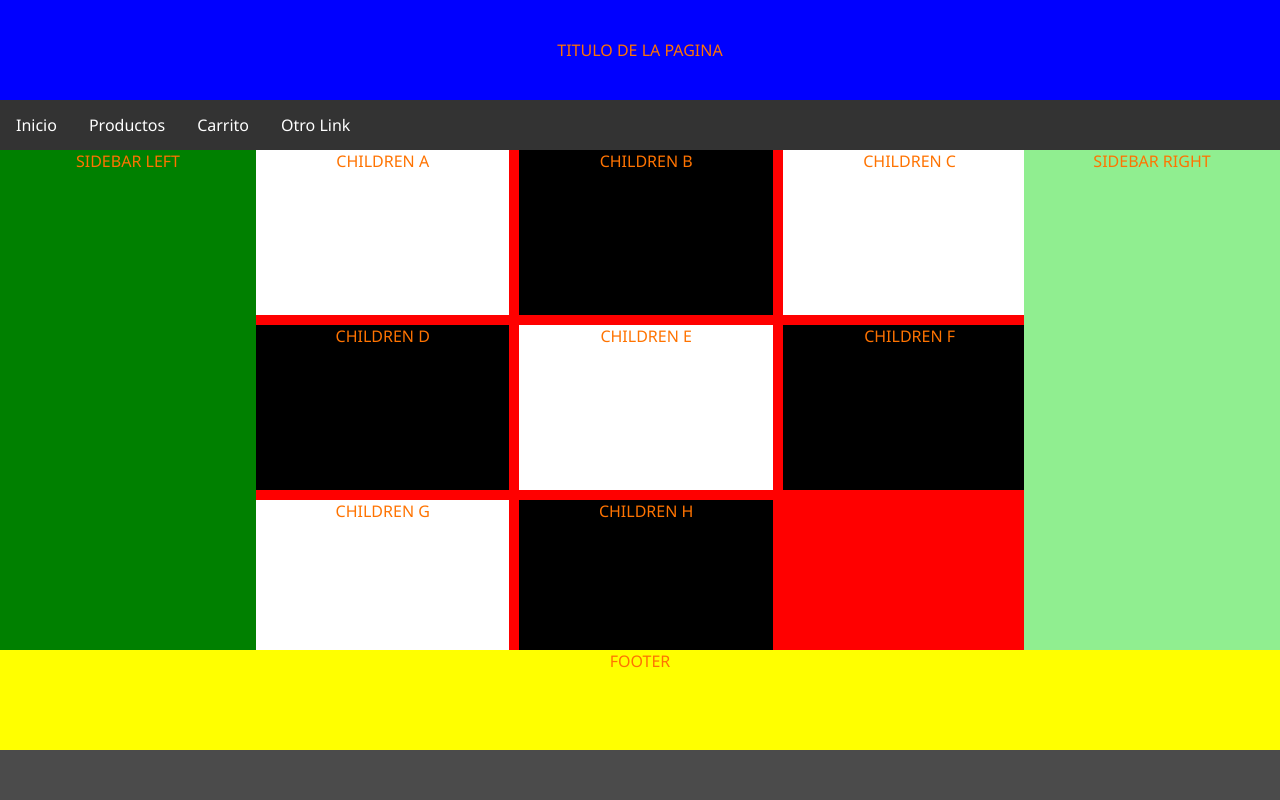
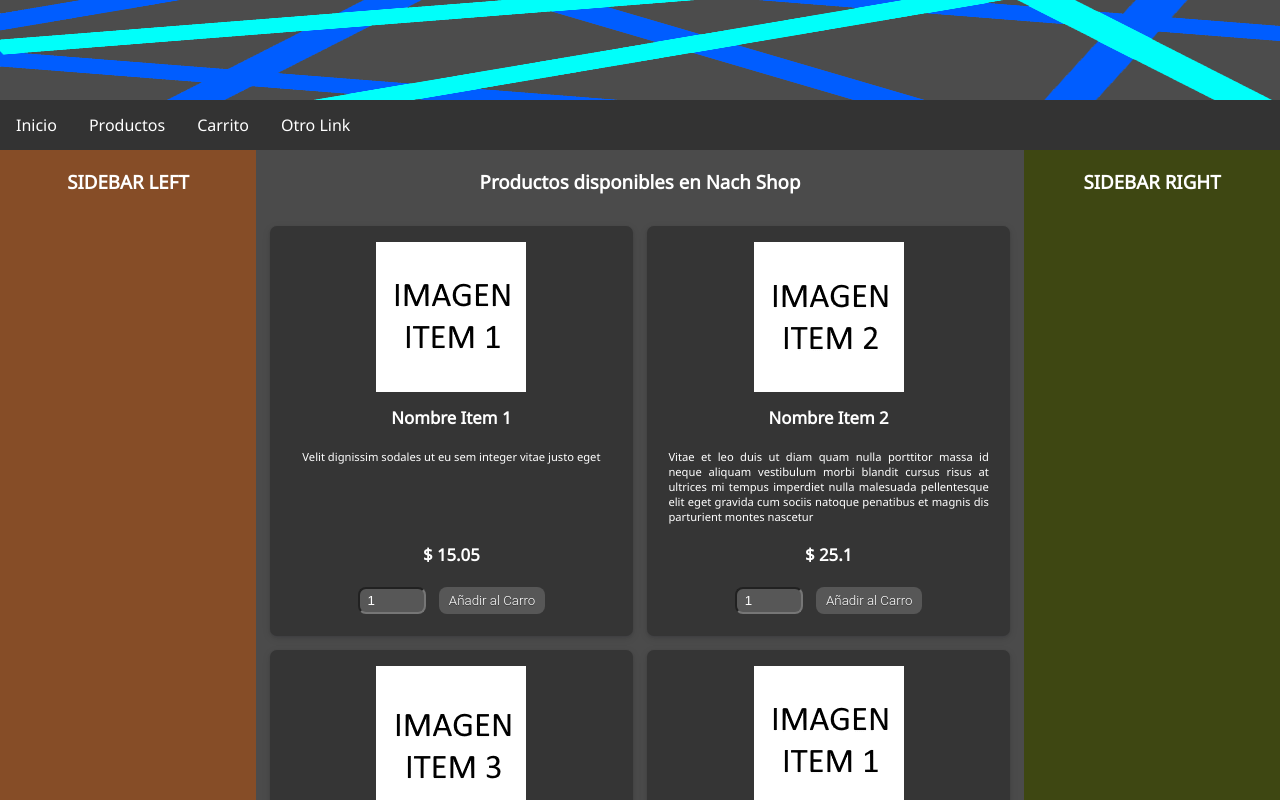
Before and after one commit to Nachiten/nach-shop-react, a React (Create React App) app: page / in a window 1280 px wide. Shown: the top 800 px of the page. Built offline with nearby package versions, Linux system fonts and the light colour scheme.

Commit message:
Agregados componentes de react en pagina, agregado banner

```diff
--- a/src/App.css
+++ b/src/App.css
@@ -7,17 +7,23 @@
       "navbar navbar navbar"
       "sidebar-left content sidebar-right"
       "footer footer footer";
-   /*height: 1000px;*/
 }
 
 .header {
    grid-area: header;
    background-color: blue;
+
    height: 100px;
+   width: 100%;
 
-   text-align: center;
-   vertical-align: middle;
-   line-height: 100px;
+   display: flex;
+   align-items: center;
+   justify-content: center;
+}
+
+.header img {
+   height: 100px;
+   width: 100%;
 }
 
 .navbar {
@@ -28,19 +34,20 @@
 
 .content {
    grid-area: content;
-   background-color: red;
-   height: 500px;
+   height: auto;
+   text-align: center;
 }
 
 .sidebar-left {
    grid-area: sidebar-left;
-   background-color: green;
+   background-color: rgb(134, 77, 39);
+
    height: auto;
 }
 
 .sidebar-right {
    grid-area: sidebar-right;
-   background-color: lightgreen;
+   background-color: rgb(62, 71, 18);
    height: auto;
 }
 
@@ -110,11 +117,6 @@
    height: auto;
 }
 
-section {
-   color: rgb(255, 115, 0);
-   text-align: center;
-}
-
 ul {
    list-style-type: none;
    margin: 0;
@@ -139,3 +141,8 @@ ul {
 li a:hover {
    background-color: #111;
 }
+
+section h3 {
+   text-align: center;
+   color: white;
+}
--- a/src/App.js
+++ b/src/App.js
@@ -79,21 +79,11 @@ const App = (props) => {
       );
    };
 
-   /*
-   <div>
-      <BrowserRouter>
-         <Switch>
-            <Route path="/productos" component={itemListObject} />
-            <Route path="/carrito" component={carritoObject} />
-            <Route path="/" component={itemListObject} />
-         </Switch>
-      </BrowserRouter>
-   </div>
-   */
-
    return (
       <section class="site-grid">
-         <section class="header">TITULO DE LA PAGINA</section>
+         <section class="header">
+            <img src="/assets/img/Banner.png" alt="Imagen de banner" />
+         </section>
 
          <section class="navbar">
             <ul>
@@ -113,23 +103,27 @@ const App = (props) => {
          </section>
 
          <section class="content">
-            <section class="children-grid">
-               <section class="children-a">CHILDREN A</section>
-               <section class="children-b">CHILDREN B</section>
-               <section class="children-c">CHILDREN C</section>
-               <section class="children-d">CHILDREN D</section>
-               <section class="children-e">CHILDREN E</section>
-               <section class="children-f">CHILDREN F</section>
-               <section class="children-g">CHILDREN G</section>
-               <section class="children-h">CHILDREN H</section>
-            </section>
+            <BrowserRouter>
+               <Switch>
+                  <Route path="/" exact component={itemListObject} />
+                  <Route path="/productos" component={itemListObject} />
+                  <Route path="/carrito" component={carritoObject} />
+                  <Route path="/" exact component={NotFound} />
+               </Switch>
+            </BrowserRouter>
          </section>
 
-         <section class="sidebar-left">SIDEBAR LEFT</section>
+         <section class="sidebar-left">
+            <h3>SIDEBAR LEFT</h3>
+         </section>
 
-         <section class="sidebar-right">SIDEBAR RIGHT</section>
+         <section class="sidebar-right">
+            <h3>SIDEBAR RIGHT</h3>
+         </section>
 
-         <section class="footer">FOOTER</section>
+         <section class="footer">
+            <h3>FOOTER</h3>
+         </section>
       </section>
    );
 };
--- a/src/index.css
+++ b/src/index.css
@@ -13,10 +13,6 @@ body {
    margin: 0;
    /* Fondo de toda la pagina*/
    background-color: #4b4b4b;
-}
-
-h1 {
-   text-align: center;
 }
 
 button {
```
Also changed, not shown: public/assets/img/Banner.png (added). Lines whose indentation alone changed are shown as unchanged.
